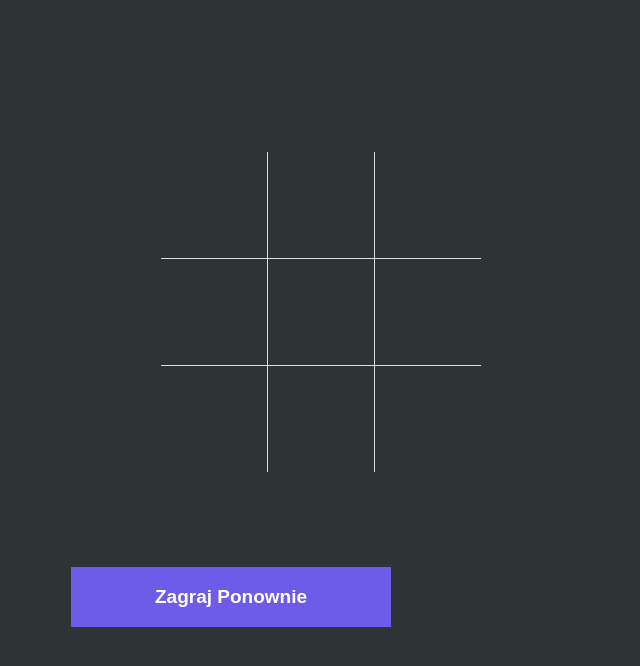
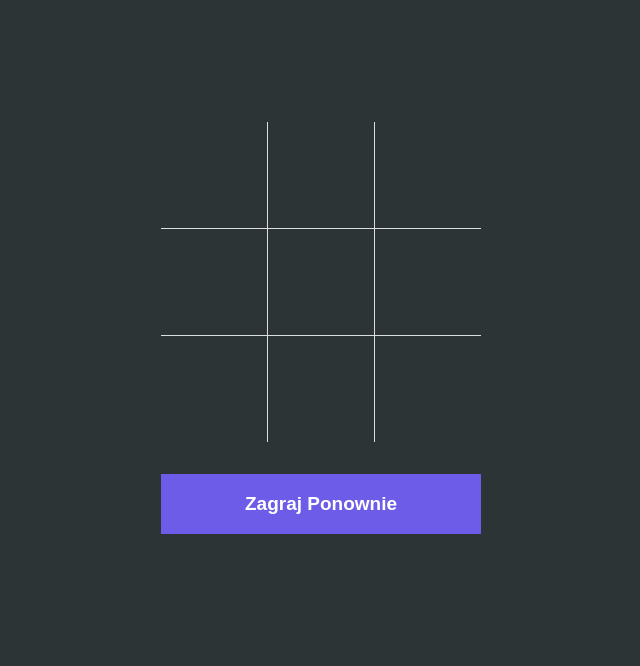
Before and after one commit to jakubszpil/game, a plain HTML site: page index.html in a window 1280 px wide. Shown: the part 88-754 px from the top of the page, without its empty margins (319-959 px from the left). Drawn offline with Linux system fonts and the light colour scheme.

Commit message:
Update main.css

```diff
--- a/css/main.css
+++ b/css/main.css
@@ -38,7 +38,7 @@ main {
     grid-template-rows: repeat(3,106px);
     grid-gap: 1px;
     background: #dcdde1;
-    margin: 3em 0;
+    margin: 2em 0;
 }
 .box{
     transition: all .25s ease-in-out;
@@ -55,7 +55,7 @@ main {
 
     height: 60px;
     display: block;
-    position: absolute;
+
     text-align: center;
     color: #fff;
     font-size: 19px;
@@ -67,11 +67,11 @@ main {
 .banner{
     top: 0px;
     width: 100%;
+    position: absolute;
 }
 .replay{
     cursor: pointer;
     border: 0;
-    bottom: 60px;
     width: 320px;
 }
 .replay:active {
```
